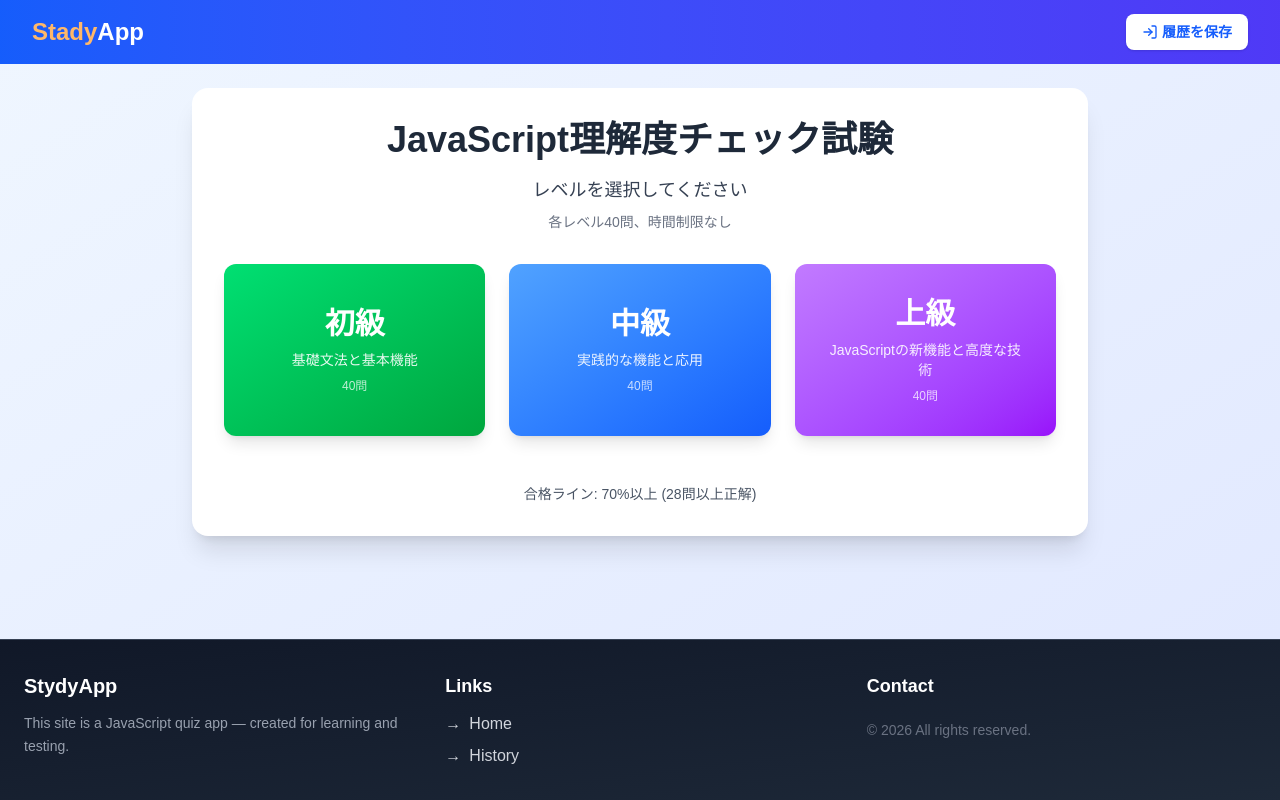
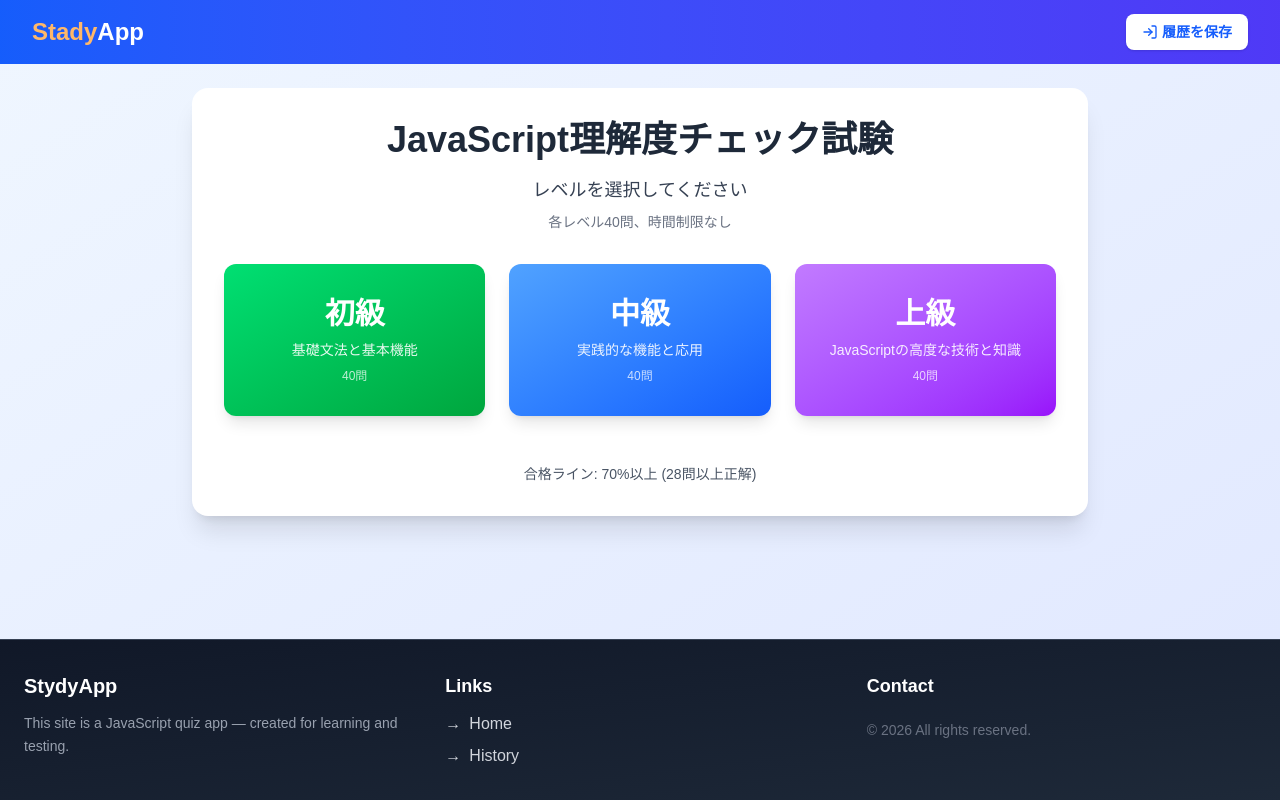
Before and after one commit to qa-marmot/javascript-exam-app, a Next.js app in the folder js-exam-next/: page / in a window 1280 px wide. Built offline with nearby package versions, Linux system fonts and the light colour scheme; no server answers.

Commit message:
レベル選択ボタン修正

```diff
--- a/js-exam-next/src/components/LevelSelect.jsx
+++ b/js-exam-next/src/components/LevelSelect.jsx
@@ -44,7 +44,7 @@ export default function LevelSelectScreen({ exam, isLoggedIn }) {
             >
               <div className="text-3xl font-bold mb-2">上級</div>
               <div className="text-sm opacity-90">
-                JavaScriptの新機能と高度な技術
+                JavaScriptの高度な技術と知識
               </div>
               <div className="text-xs mt-2 opacity-75">40問</div>
             </button>
```
